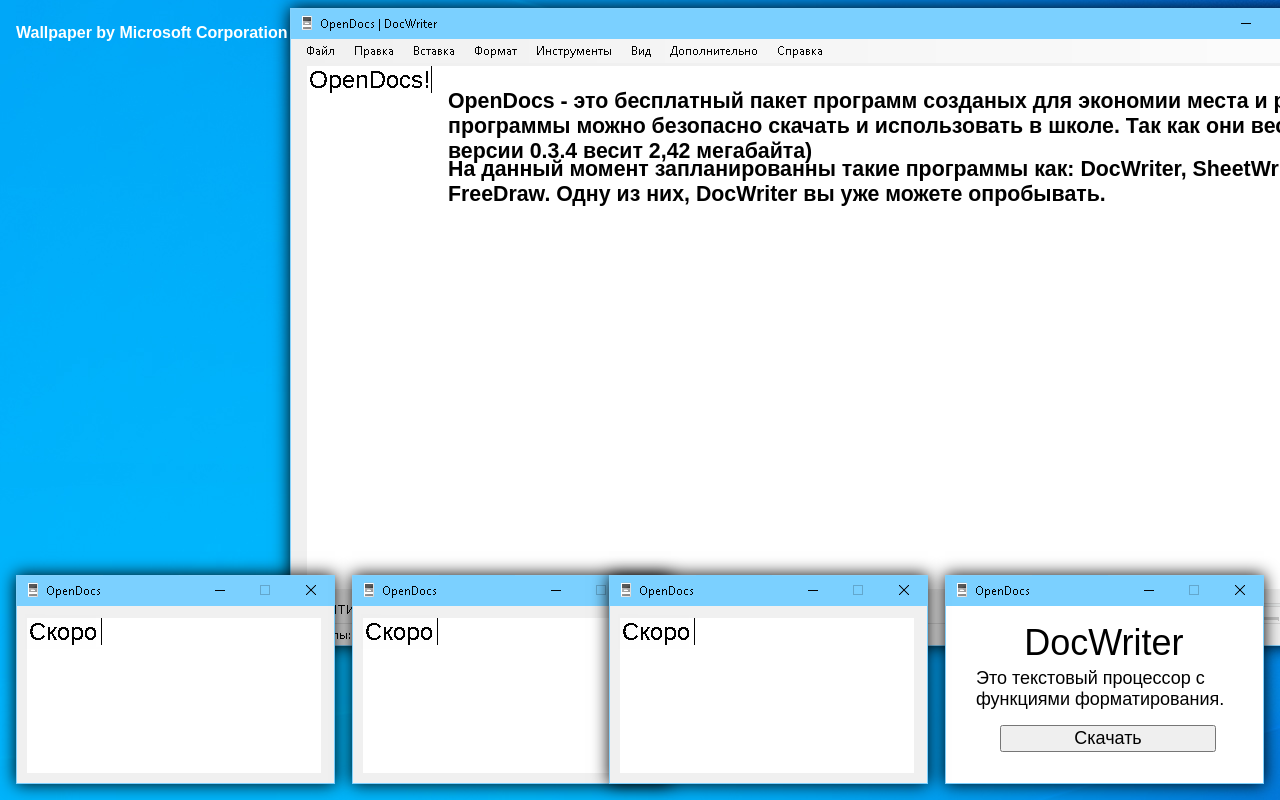
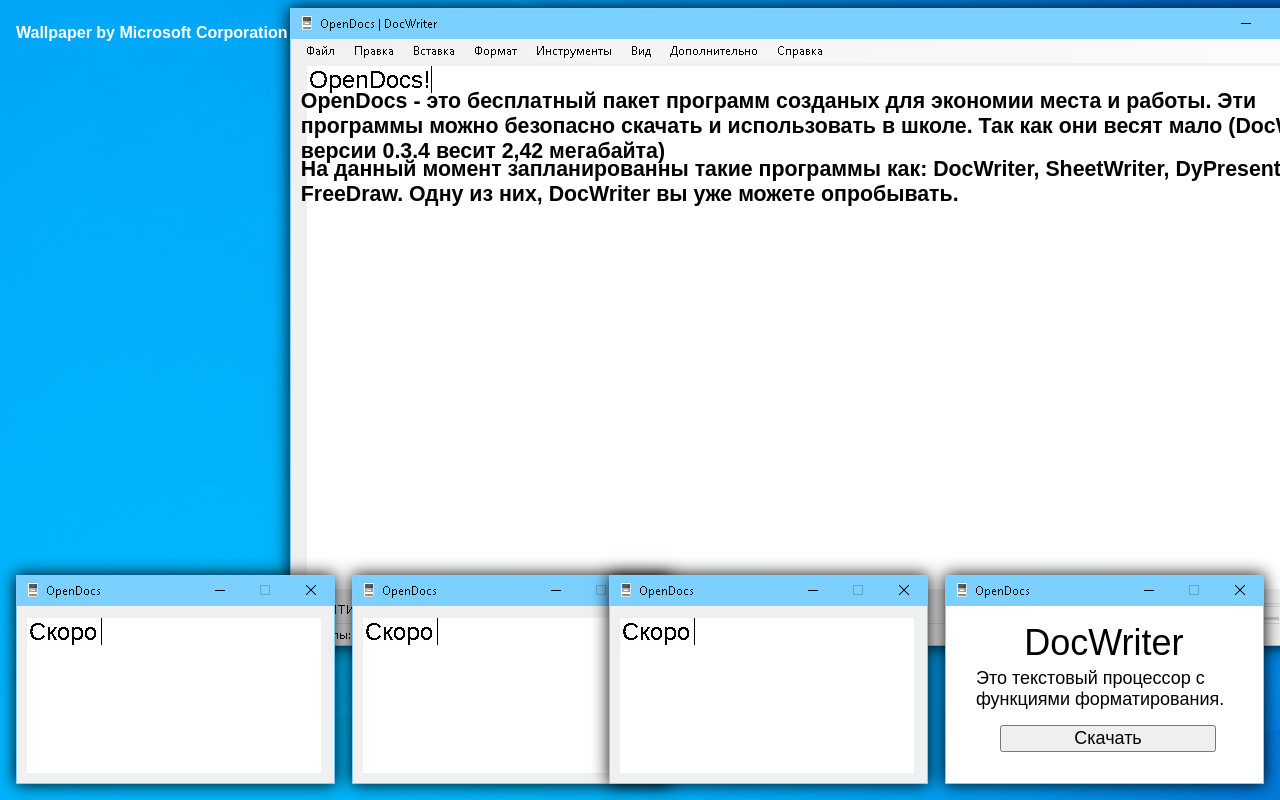
Before and after one commit to Ashura09/OpenDocs, a plain HTML site: page index.htm in a window 1280 px wide. Shown: the top 800 px of the page. Drawn offline with Linux system fonts and the light colour scheme.

Commit message:
Update main.css

```diff
--- a/main.css
+++ b/main.css
@@ -120,7 +120,7 @@ body {
 
 #whatisthis {
     position: absolute;
-    left: 28rem;
+    left: 23.5vw;
     top: 8.5%;
     font-family: Arial, Helvetica, sans-serif;
     font-weight: bold;
@@ -130,7 +130,7 @@ body {
 
 #curprogs {
     position: absolute;
-    left: 28rem;
+    left: 23.5vw;
     top: 17%;
     font-family: Arial, Helvetica, sans-serif;
     font-weight: bold;
```
